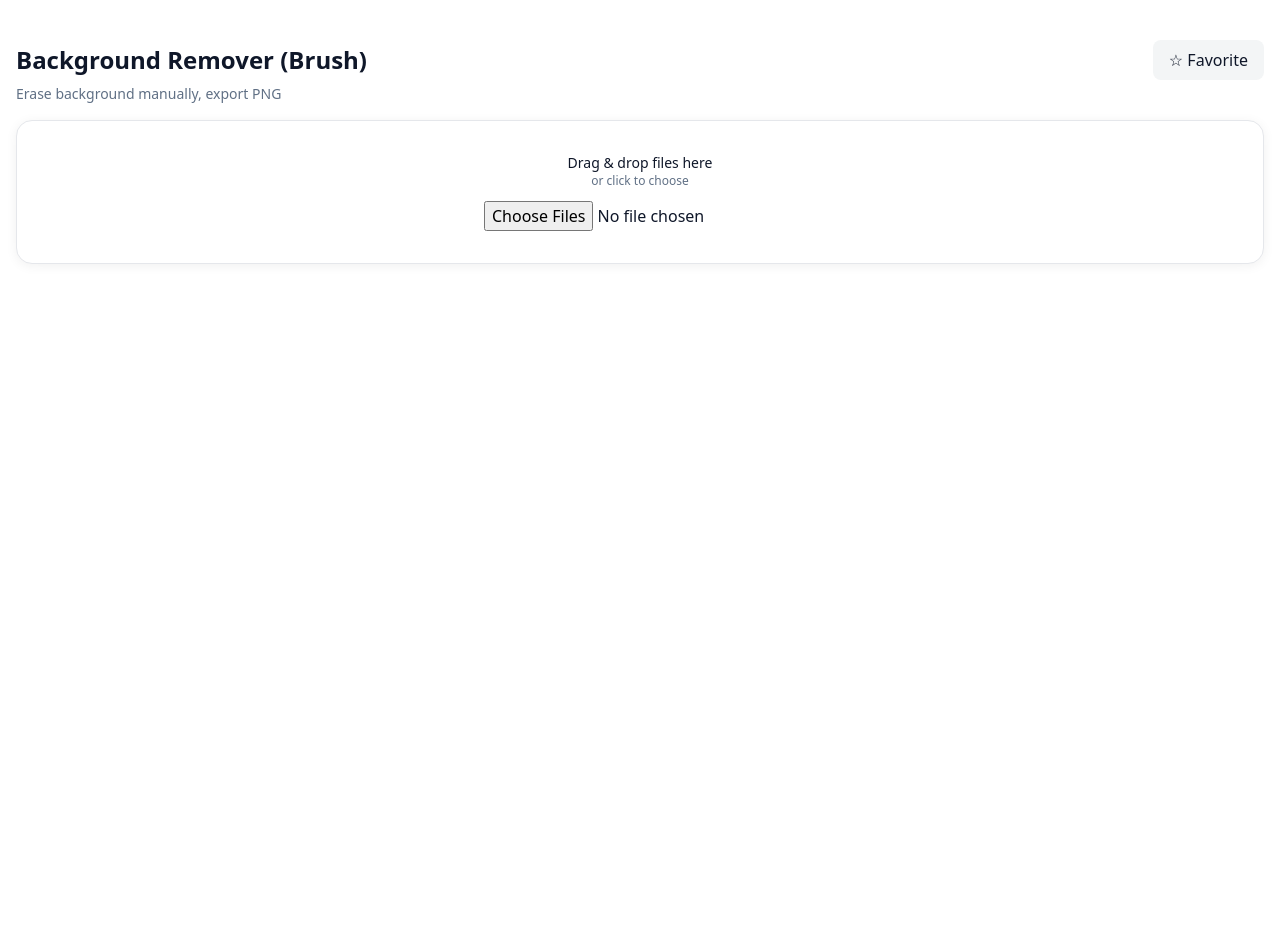
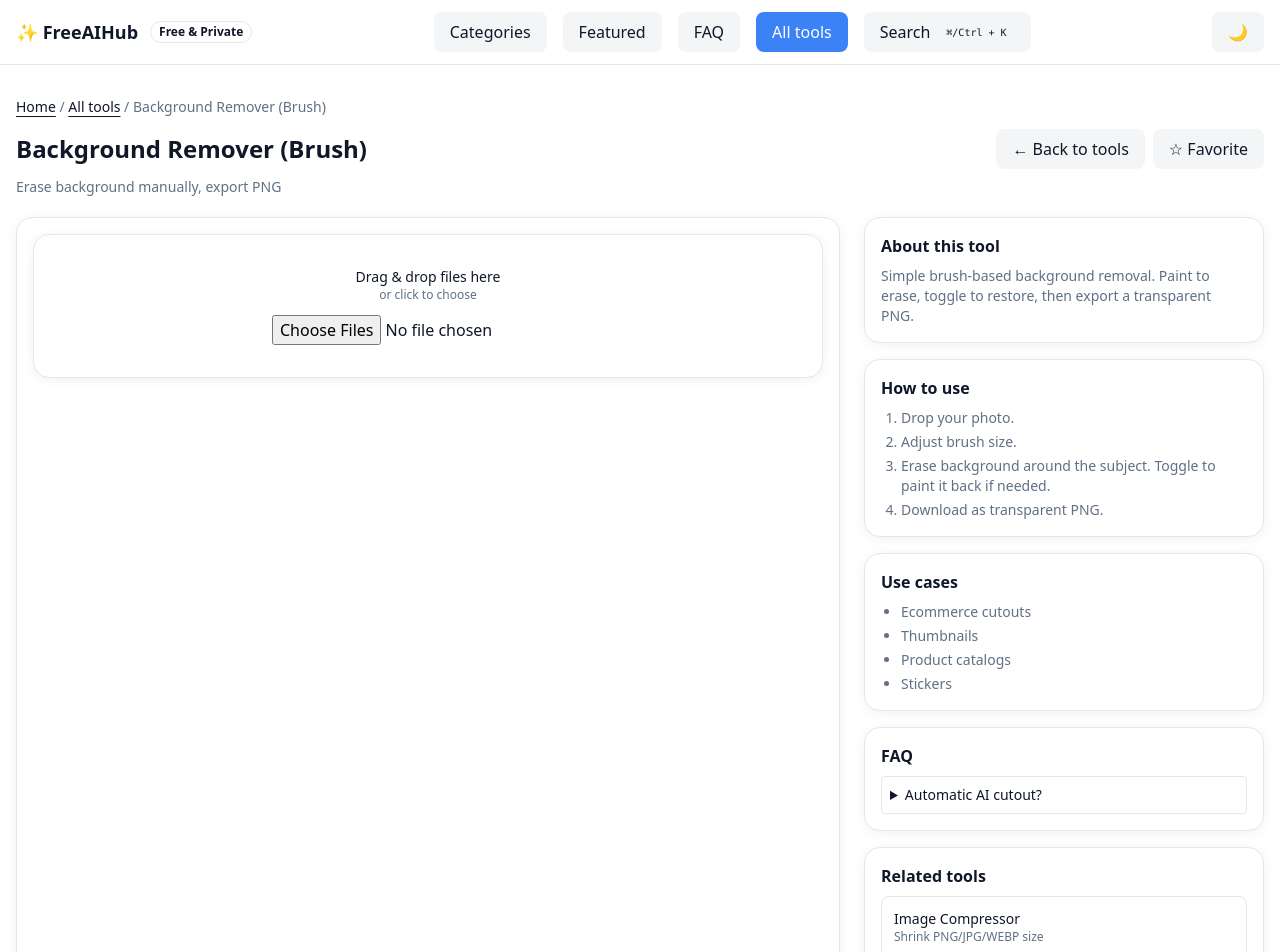
Before and after one commit to Tayyab-117/ai-tools, a Next.js app: page /tools/background-remover in a window 1280 px wide. Shown: the top 952 px of the page. Before the commit the page ends 800 px from the top, so only its background shows below. Built offline with nearby package versions, Linux system fonts and the light colour scheme.

Commit message:
Add files via upload

```diff
--- a/app/components/Footer.tsx
+++ b/app/components/Footer.tsx
@@ -11,9 +11,9 @@ export default function Footer(){
           <div>
             <h4 className="text-sm font-semibold">Explore</h4>
             <ul className="mt-2 space-y-1 text-sm text-muted-foreground">
-              <li><a href="#featured">Popular tools</a></li>
-              <li><a href="#categories">Categories</a></li>
-              <li><a href="#how">How it works</a></li>
+              <li><a href="/#featured">Popular tools</a></li>
+              <li><a href="/#categories">Categories</a></li>
+              <li><a href="/#faq">FAQ</a></li>
             </ul>
           </div>
           <div>
--- a/app/components/Header.tsx
+++ b/app/components/Header.tsx
@@ -23,9 +23,9 @@ export default function Header() {
           <span className="badge ml-1">Free & Private</span>
         </Link>
         <nav className="hidden gap-4 md:flex">
-          <a href="#categories" className="btn btn-secondary">Categories</a>
-          <a href="#featured" className="btn btn-secondary">Featured</a>
-          <a href="#how" className="btn btn-secondary">How it works</a>
+          <a href="/#categories" className="btn btn-secondary">Categories</a>
+          <a href="/#featured" className="btn btn-secondary">Featured</a>
+          <a href="/#faq" className="btn btn-secondary">FAQ</a>
           <Link href="/tools" className="btn btn-primary">All tools</Link>
           <button className="btn btn-secondary" onClick={()=>setOpen(true)}>Search <kbd className="ml-2">⌘/Ctrl + K</kbd></button>
         </nav>
--- a/app/components/ToolShell.tsx
+++ b/app/components/ToolShell.tsx
@@ -1,19 +1,85 @@
 'use client'
+import Link from 'next/link'
 import { isFav, toggleFav } from '../../lib/storage'
 import { useEffect, useState } from 'react'
+import { tools } from '../../lib/registry'
 
 export default function ToolShell({ slug, title, tagline, children }:{ slug:string, title:string, tagline:string, children: React.ReactNode }){
   const [fav, setFav] = useState(false)
+  const tool = tools.find(t => t.slug === slug)
+  const related = (tool?.seo?.related || []).map(r => tools.find(t=>t.slug===r)).filter(Boolean) as any[]
   useEffect(()=>{ setFav(isFav(slug)) },[slug])
   const onFav = () => { toggleFav(slug); setFav(isFav(slug)) }
+
   return (
-    <div className="container py-10">
-      <div className="mb-1 flex items-center justify-between">
+    <div className="container py-8">
+      <div className="mb-3 text-sm">
+        <Link href="/" className="link">Home</Link> <span className="text-muted-foreground">/</span> <Link href="/tools" className="link">All tools</Link> <span className="text-muted-foreground">/</span> <span className="text-muted-foreground">{title}</span>
+      </div>
+      <div className="mb-2 flex items-center justify-between">
         <h1 className="text-2xl font-semibold">{title}</h1>
-        <button className="btn btn-secondary" onClick={onFav}>{fav? '★ Favorited' : '☆ Favorite'}</button>
+        <div className="flex items-center gap-2">
+          <Link href="/tools" className="btn btn-secondary">← Back to tools</Link>
+          <button className="btn btn-secondary" onClick={onFav}>{fav? '★ Favorited' : '☆ Favorite'}</button>
+        </div>
       </div>
       <p className="text-sm text-muted-foreground">{tagline}</p>
-      <div className="mt-4">{children}</div>
+
+      <div className="mt-5 grid gap-6 md:grid-cols-3">
+        <div className="md:col-span-2 card p-4">
+          {children}
+        </div>
+        <aside className="space-y-4">
+          {tool?.seo?.longDescription && (
+            <div className="card p-4">
+              <div className="font-semibold mb-2">About this tool</div>
+              <p className="text-sm text-muted-foreground">{tool.seo.longDescription}</p>
+            </div>
+          )}
+          {!!(tool?.seo?.howTo?.length) && (
+            <div className="card p-4">
+              <div className="font-semibold mb-2">How to use</div>
+              <ol className="list-decimal pl-5 space-y-1 text-sm text-muted-foreground">
+                {tool!.seo!.howTo!.map((s,i)=>(<li key={i}>{s}</li>))}
+              </ol>
+            </div>
+          )}
+          {!!(tool?.seo?.useCases?.length) && (
+            <div className="card p-4">
+              <div className="font-semibold mb-2">Use cases</div>
+              <ul className="list-disc pl-5 space-y-1 text-sm text-muted-foreground">
+                {tool!.seo!.useCases!.map((s,i)=>(<li key={i}>{s}</li>))}
+              </ul>
+            </div>
+          )}
+          {!!(tool?.seo?.faq?.length) && (
+            <div className="card p-4">
+              <div className="font-semibold mb-2">FAQ</div>
+              <div className="space-y-2">
+                {tool!.seo!.faq!.map((f,i)=>(
+                  <details key={i} className="rounded border p-2">
+                    <summary className="cursor-pointer text-sm font-medium">{f.q}</summary>
+                    <p className="mt-1 text-sm text-muted-foreground">{f.a}</p>
+                  </details>
+                ))}
+              </div>
+            </div>
+          )}
+          {!!related.length && (
+            <div className="card p-4">
+              <div className="font-semibold mb-2">Related tools</div>
+              <div className="grid gap-2">
+                {related.map(r=> (
+                  <Link key={r.slug} href={`/tools/${r.slug}`} className="rounded-lg border p-3 hover:bg-muted/60">
+                    <div className="text-sm font-medium">{r.name}</div>
+                    <div className="text-xs text-muted-foreground">{r.tagline}</div>
+                  </Link>
+                ))}
+              </div>
+            </div>
+          )}
+        </aside>
+      </div>
     </div>
   )
 }
--- a/app/layout.tsx
+++ b/app/layout.tsx
@@ -1,18 +1,38 @@
 import './globals.css'
 import type { Metadata } from 'next'
+import Header from './components/Header'
+import Footer from './components/Footer'
 
 export const metadata: Metadata = {
-  title: 'FreeAIHub — Free, private AI tools that run in your browser',
+  title: {
+    default: 'FreeAIHub — Free, private AI tools that run in your browser',
+    template: '%s — FreeAIHub'
+  },
   description: 'No sign-up. No limits. Files never leave your device. PWA-ready.',
   manifest: '/manifest.webmanifest',
-  themeColor: '#3B82F6'
+  themeColor: '#3B82F6',
+  icons: { icon: '/favicon.ico' },
+  openGraph: {
+    title: 'FreeAIHub',
+    description: 'Free, private AI tools that run in your browser. No sign-up. No limits.',
+    url: 'https://free-ai-tools-hub.vercel.app',
+    siteName: 'FreeAIHub',
+    type: 'website'
+  },
+  twitter: {
+    card: 'summary_large_image',
+    title: 'FreeAIHub — Free, private AI tools',
+    description: 'Run AI tools in your browser. No upload. No limits.'
+  }
 }
 
 export default function RootLayout({ children }: { children: React.ReactNode }) {
   return (
     <html lang="en">
       <body>
+        <Header/>
         {children}
+        <Footer/>
       </body>
     </html>
   )
--- a/app/page.tsx
+++ b/app/page.tsx
@@ -1,6 +1,4 @@
 'use client'
-import Header from './components/Header'
-import Footer from './components/Footer'
 import Link from 'next/link'
 import { tools, categories } from '../lib/registry'
 
@@ -8,8 +6,6 @@ export default function Home(){
   const featured = tools.slice(0,6)
   return (
     <div className="min-h-screen bg-gradient-to-b from-white to-muted/30">
-      <Header/>
-
       <section className="relative border-b">
         <div className="absolute inset-0 -z-10 bg-[radial-gradient(ellipse_at_top_right,rgba(59,130,246,0.12),transparent_40%),radial-gradient(ellipse_at_bottom_left,rgba(16,185,129,0.10),transparent_40%)]"/>
         <div className="container grid items-center gap-8 py-12 md:grid-cols-2">
@@ -18,7 +14,7 @@ export default function Home(){
             <p className="mt-3 max-w-prose text-muted-foreground">No sign‑up. No limits. Files never leave your device. Open‑model magic for documents, images, and more.</p>
             <div className="mt-6 flex flex-wrap gap-3">
               <a className="btn btn-primary" href="#featured">Try popular</a>
-              <a className="btn btn-secondary" href="#categories">Browse categories</a>
+              <Link className="btn btn-secondary" href="/tools">Browse all tools</Link>
             </div>
             <div className="mt-4 flex flex-wrap items-center gap-4 text-xs text-muted-foreground">
               <span className="badge">Privacy‑first</span>
@@ -79,16 +75,29 @@ export default function Home(){
         </div>
       </section>
 
-      <section id="how" className="container py-10">
-        <h2 className="mb-6 text-2xl font-semibold">How it works</h2>
-        <div className="grid gap-4 md:grid-cols-3">
-          <div className="card p-4"><div className="font-semibold">Drop files or paste text</div><div className="text-sm text-muted-foreground">Your data stays on your device.</div></div>
-          <div className="card p-4"><div className="font-semibold">Pick options & run</div><div className="text-sm text-muted-foreground">Optimized client‑side processing.</div></div>
-          <div className="card p-4"><div className="font-semibold">Download results</div><div className="text-sm text-muted-foreground">PNG, PDF, CSV, or copy to clipboard.</div></div>
+      <section id="seo" className="container py-10">
+        <h2 className="mb-3 text-2xl font-semibold">Why FreeAIHub?</h2>
+        <div className="prose prose-sm max-w-none">
+          <p><strong>FreeAIHub</strong> provides privacy‑first AI utilities for images, documents, and productivity — all client‑side. Because your data never leaves your device, it&rsquo;s ideal for sensitive work and teams with strict data policies.</p>
+          <p>Each tool is lightweight, installable as a PWA, and designed for speed. No sign‑ups, no quotas, and no watermarks.</p>
+          <h3>What you can do here</h3>
+          <ul>
+            <li>Compress and convert images for the web.</li>
+            <li>Manually remove backgrounds for product shots.</li>
+            <li>Clean CSV files by trimming and deduplicating.</li>
+          </ul>
         </div>
       </section>
 
-      <Footer/>
+      <section id="faq" className="container py-10">
+        <h2 className="mb-4 text-2xl font-semibold">FAQ</h2>
+        <div className="grid gap-3 md:grid-cols-2">
+          <details className="rounded border p-3"><summary className="font-medium cursor-pointer">Do you upload my files?</summary><p className="mt-2 text-sm text-muted-foreground">No. All processing happens locally in your browser.</p></details>
+          <details className="rounded border p-3"><summary className="font-medium cursor-pointer">Is it really free?</summary><p className="mt-2 text-sm text-muted-foreground">Yes. No limits, no watermarks.</p></details>
+          <details className="rounded border p-3"><summary className="font-medium cursor-pointer">Can I use it offline?</summary><p className="mt-2 text-sm text-muted-foreground">Yes. Install it as a PWA from your browser menu.</p></details>
+          <details className="rounded border p-3"><summary className="font-medium cursor-pointer">How do I request a new tool?</summary><p className="mt-2 text-sm text-muted-foreground">Open an issue on GitHub or contact us from the site.</p></details>
+        </div>
+      </section>
     </div>
   )
 }
--- a/app/tools/page.tsx
+++ b/app/tools/page.tsx
@@ -27,6 +27,7 @@ export default function ToolsDirectory(){
         ))}
         {list.length===0 && <div className="text-sm text-muted-foreground">No tools found.</div>}
       </div>
+      <p className="mt-6 text-sm text-muted-foreground">Looking for something else? Hit <span className="badge">⌘/Ctrl + K</span> to open the command palette and search across all tools.</p>
     </div>
   )
 }
--- a/lib/registry.tsx
+++ b/lib/registry.tsx
@@ -13,7 +13,22 @@ export const tools: ToolDefinition[] = [
     tagline: 'Shrink PNG/JPG/WEBP size',
     badge: 'Local',
     component: ImageCompressor,
-    keywords: ['compress','resize','webp','jpg','png']
+    keywords: ['compress','resize','webp','jpg','png'],
+    seo: {
+      longDescription: 'Fast in-browser compression using Canvas. Convert to WEBP or JPG and tune quality without uploading your files. Great for web performance and social media.',
+      howTo: [
+        'Drop a PNG/JPG or click to browse.',
+        'Pick output format (WEBP recommended).',
+        'Adjust quality slider to balance size and clarity.',
+        'Click Download to save the compressed image.'
+      ],
+      useCases: ['Speed up websites', 'Shrink email attachments', 'Optimize product photos', 'Save storage on your phone'],
+      faq: [
+        { q: 'Is there a watermark?', a: 'No. Your images are processed locally and never watermarked.' },
+        { q: 'Do my files upload to a server?', a: 'No — everything runs in your browser via Canvas.' }
+      ],
+      related: ['background-remover']
+    }
   },
   {
     slug: 'background-remover',
@@ -22,7 +37,21 @@ export const tools: ToolDefinition[] = [
     tagline: 'Erase background manually, export PNG',
     badge: 'No watermark',
     component: BackgroundRemoverBrush,
-    keywords: ['remove background','cutout','transparent','png']
+    keywords: ['remove background','cutout','transparent','png'],
+    seo: {
+      longDescription: 'Simple brush-based background removal. Paint to erase, toggle to restore, then export a transparent PNG.',
+      howTo: [
+        'Drop your photo.',
+        'Adjust brush size.',
+        'Erase background around the subject. Toggle to paint it back if needed.',
+        'Download as transparent PNG.'
+      ],
+      useCases: ['Ecommerce cutouts', 'Thumbnails', 'Product catalogs', 'Stickers'],
+      faq: [
+        { q: 'Automatic AI cutout?', a: 'This tool is manual. It is faster for simple edges and avoids server uploads.' }
+      ],
+      related: ['image-compressor']
+    }
   },
   {
     slug: 'csv-cleaner',
@@ -31,7 +60,21 @@ export const tools: ToolDefinition[] = [
     tagline: 'Dedupe & normalize spreadsheets',
     badge: 'No upload',
     component: CSVCleaner,
-    keywords: ['csv','dedupe','clean','normalize']
+    keywords: ['csv','dedupe','clean','normalize'],
+    seo: {
+      longDescription: 'Clean messy CSV files: trim spaces, remove duplicate rows by a chosen column, and export a tidy CSV.',
+      howTo: [
+        'Drop a CSV file.',
+        'Choose a column to deduplicate on.',
+        'Optionally trim spaces.',
+        'Download the cleaned CSV.'
+      ],
+      useCases: ['Mailing lists', 'CRM imports', 'Product catalogs', 'Lead cleaning'],
+      faq: [
+        { q: 'How many rows can it handle?', a: 'Thousands of rows are fine in modern browsers.' }
+      ],
+      related: ['image-compressor','background-remover']
+    }
   }
 ]
 
--- a/package.json
+++ b/package.json
@@ -1,6 +1,6 @@
 {
   "name": "free-ai-tools-hub",
-  "version": "2.1.0",
+  "version": "2.2.0",
   "private": true,
   "scripts": {
     "dev": "next dev",
@@ -19,6 +19,7 @@
     "@types/node": "20.12.7",
     "@types/react": "18.2.66",
     "@types/react-dom": "18.2.22",
+    "@types/papaparse": "5.3.14",
     "autoprefixer": "10.4.17",
     "eslint": "8.57.0",
     "eslint-config-next": "14.2.5",
--- a/tools-impl/ImageCompressor.tsx
+++ b/tools-impl/ImageCompressor.tsx
@@ -36,7 +36,7 @@ export default function ImageCompressor(){
     <div className="space-y-4">
       {!img && <DropZone onFiles={handleFiles} accept="image/*"/>}
       {img && (
-        <div className="grid gap-4 md:grid-cols-2">
+        <div className="space-y-4">
           <div className="card p-4">
             <img src={img.src} alt="preview" className="w-full rounded" />
             <div className="mt-3 flex flex-wrap items-center gap-3">
@@ -48,8 +48,8 @@ export default function ImageCompressor(){
               <label className="text-sm ml-4">Quality</label>
               <input type="range" min={0.4} max={1} step={0.05} value={quality} onChange={e=>setQuality(parseFloat(e.target.value))} />
               <span className="text-sm">{Math.round(quality*100)}%</span>
+              <button className="btn btn-primary ml-auto" onClick={download}>Download</button>
             </div>
-            <button className="btn btn-primary mt-3" onClick={download}>Download</button>
           </div>
           <div className="card p-4">
             <div className="text-sm font-semibold mb-2">Output preview</div>
```
Also changed, not shown: lib/types.ts (+10 -0 lines), 1 other file (tests, documents, lock files or other folders).
